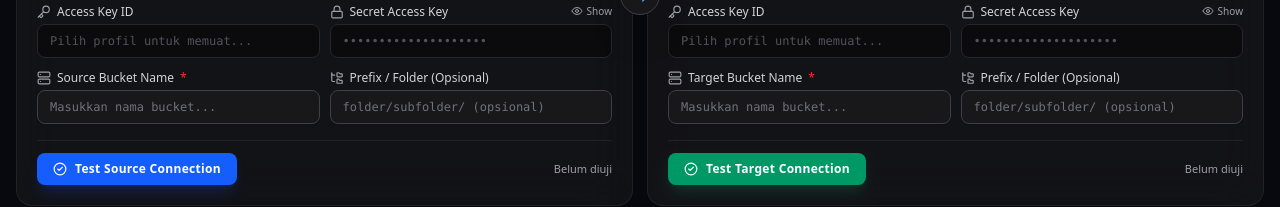
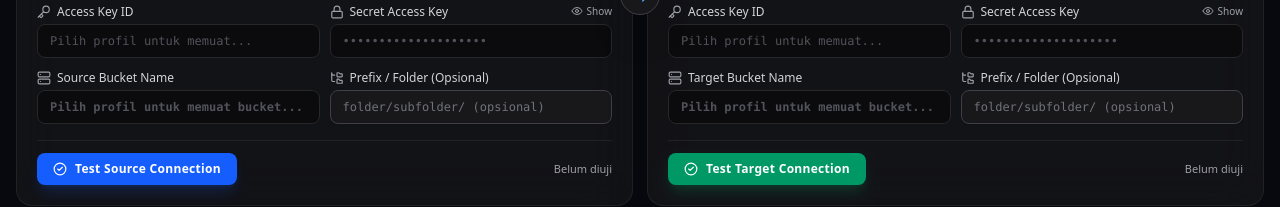
Before and after one commit to YovanggaAnandhika/WasabiMigrator, a Next.js app: page / in a window 1280 px wide. Shown: the part 299-506 px from the top of the page. Built offline with nearby package versions, Linux system fonts and the light colour scheme.

Commit message:
refactor: make bucket name input read-only and remove fallback values for bucket and prefix

```diff
--- a/src/app/page.tsx
+++ b/src/app/page.tsx
@@ -469,8 +469,8 @@ export default function Home() {
             region: p.region,
             access_key_id: p.access_key_id,
             secret_access_key: p.secret_access_key,
-            bucket_name: p.bucket_name || prev.bucket_name,
-            prefix: p.prefix || prev.prefix,
+            bucket_name: p.bucket_name,
+            prefix: p.prefix,
             use_path_style: p.use_path_style,
           }));
         }}
@@ -481,8 +481,8 @@ export default function Home() {
             region: p.region,
             access_key_id: p.access_key_id,
             secret_access_key: p.secret_access_key,
-            bucket_name: p.bucket_name || prev.bucket_name,
-            prefix: p.prefix || prev.prefix,
+            bucket_name: p.bucket_name,
+            prefix: p.prefix,
             use_path_style: p.use_path_style,
           }));
         }}
--- a/src/components/BucketCard.tsx
+++ b/src/components/BucketCard.tsx
@@ -113,8 +113,8 @@ export const BucketCard: React.FC<BucketCardProps> = ({
                   region: selected.region,
                   access_key_id: selected.access_key_id,
                   secret_access_key: selected.secret_access_key,
-                  bucket_name: selected.bucket_name || config.bucket_name,
-                  prefix: selected.prefix || config.prefix,
+                  bucket_name: selected.bucket_name,
+                  prefix: selected.prefix,
                   use_path_style: selected.use_path_style,
                 });
               }
@@ -221,21 +221,20 @@ export const BucketCard: React.FC<BucketCardProps> = ({
           </div>
         </div>
 
-        {/* Bucket Name & Prefix (Editable per migration task) */}
+        {/* Bucket Name & Prefix */}
         <div className="grid grid-cols-1 md:grid-cols-2 gap-2.5">
           <div>
             <label className="text-xs font-medium text-slate-700 dark:text-zinc-300 flex items-center gap-1.5 mb-1">
               <Server className="h-3.5 w-3.5 text-slate-500 dark:text-zinc-400" />
               <span>{isSource ? "Source Bucket Name" : "Target Bucket Name"}</span>
-              <span className="text-red-500">*</span>
             </label>
             <input
               type="text"
-              disabled={disabled}
-              placeholder="Masukkan nama bucket..."
+              readOnly
+              tabIndex={-1}
+              placeholder="Pilih profil untuk memuat bucket..."
               value={config.bucket_name}
-              onChange={(e) => onChange({ ...config, bucket_name: e.target.value })}
-              className="w-full rounded-lg border border-slate-300 dark:border-zinc-700 bg-white dark:bg-zinc-900 px-3 py-2 text-xs font-mono text-slate-900 dark:text-zinc-100 placeholder:text-slate-400 dark:placeholder:text-zinc-500 focus:border-blue-500 focus:ring-1 focus:ring-blue-500 focus:outline-none transition shadow-xs"
+              className="w-full rounded-lg border border-slate-200 dark:border-zinc-800 bg-slate-100/70 dark:bg-zinc-950/70 px-3 py-2 text-xs font-mono text-slate-700 dark:text-zinc-300 placeholder:text-slate-400 dark:placeholder:text-zinc-600 cursor-default select-all focus:outline-none transition font-semibold"
             />
           </div>
           <div>
```
